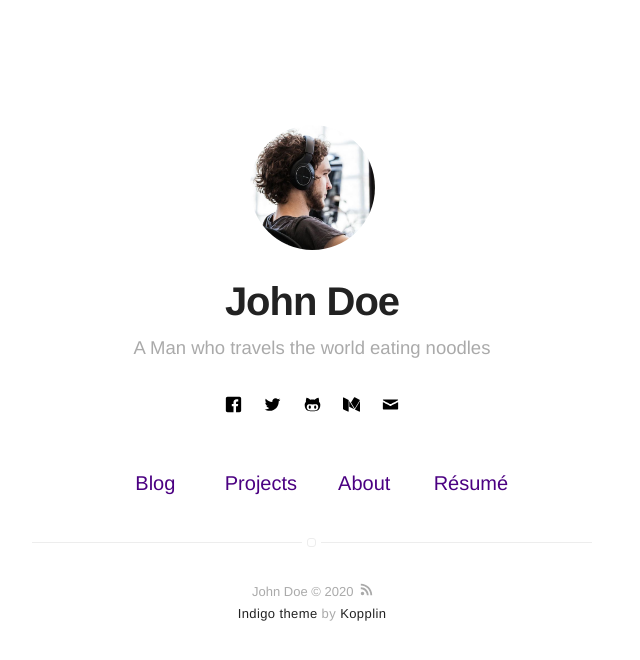
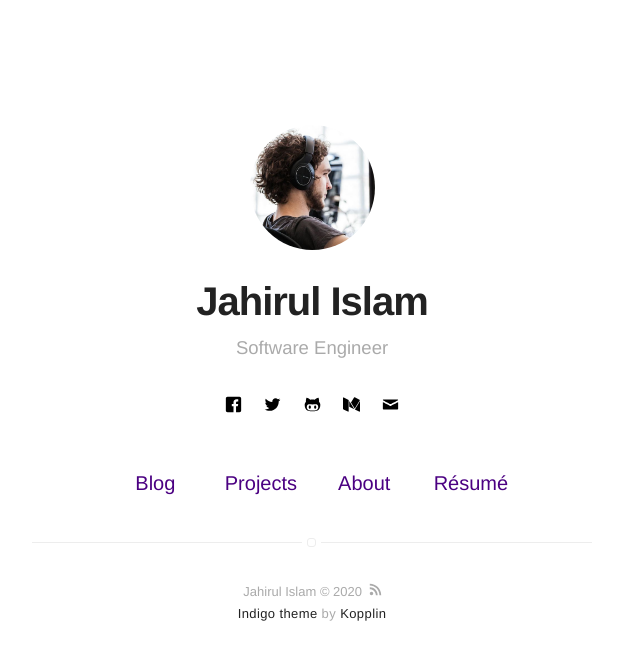
Before and after one commit to j-a-h-i-r/j-a-h-i-r.github.io, a Jekyll site: the page built from index.html, in a window 1280 px wide. Shown: the top 660 px of the page, without its empty margins (328-968 px from the left). Built offline with Jekyll 4.4.1, drawn with Linux system fonts in a browser that asks for light colours.

Commit message:
Update _config.yml

```diff
--- a/_config.yml
+++ b/_config.yml
@@ -1,6 +1,6 @@
 # main text of home
-name: John Doe
-bio: A Man who travels the world eating noodles
+name: Jahirul Islam
+bio: Software Engineer
 
 # twitter summary info
 description: A blog about technology and stuff related
```
